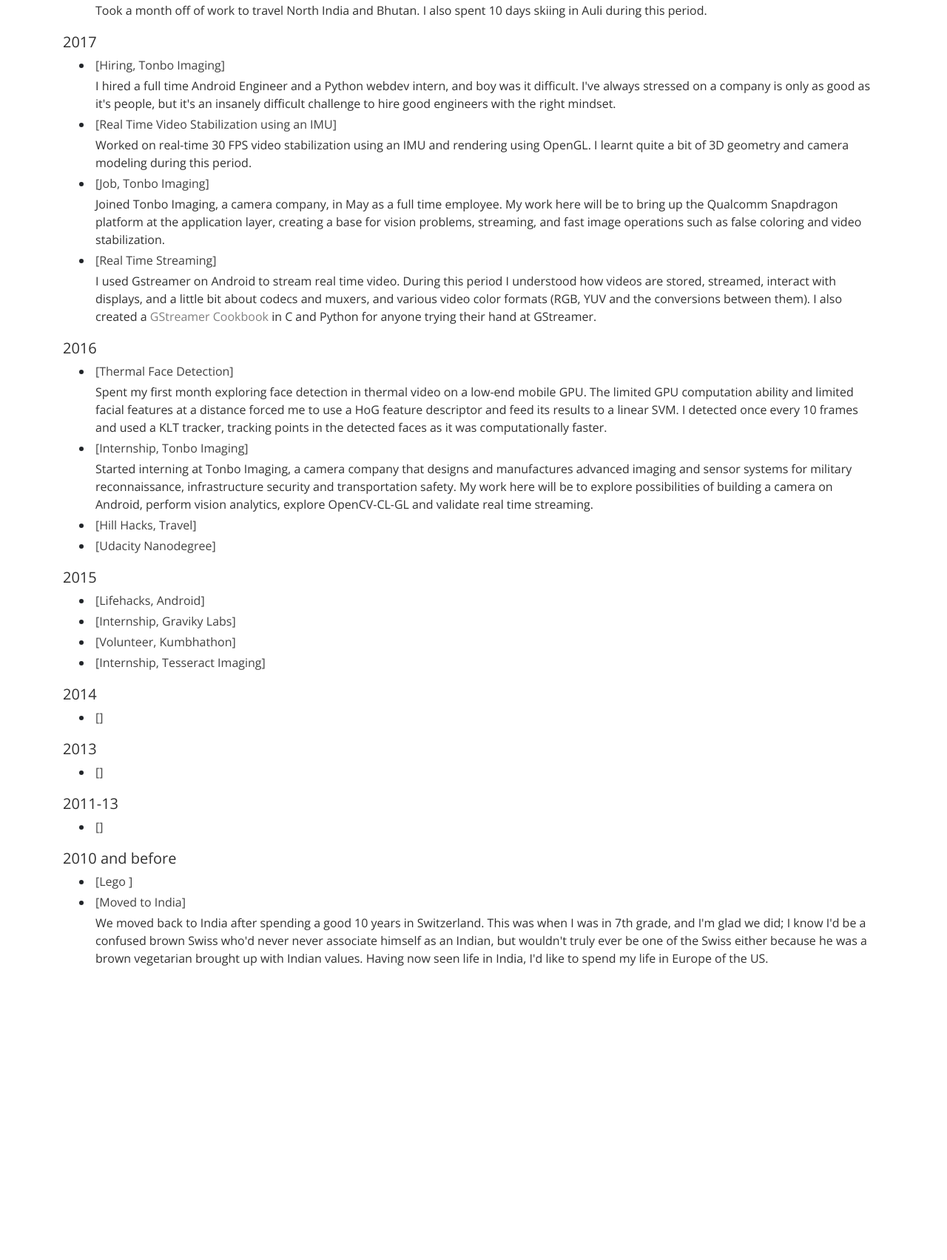
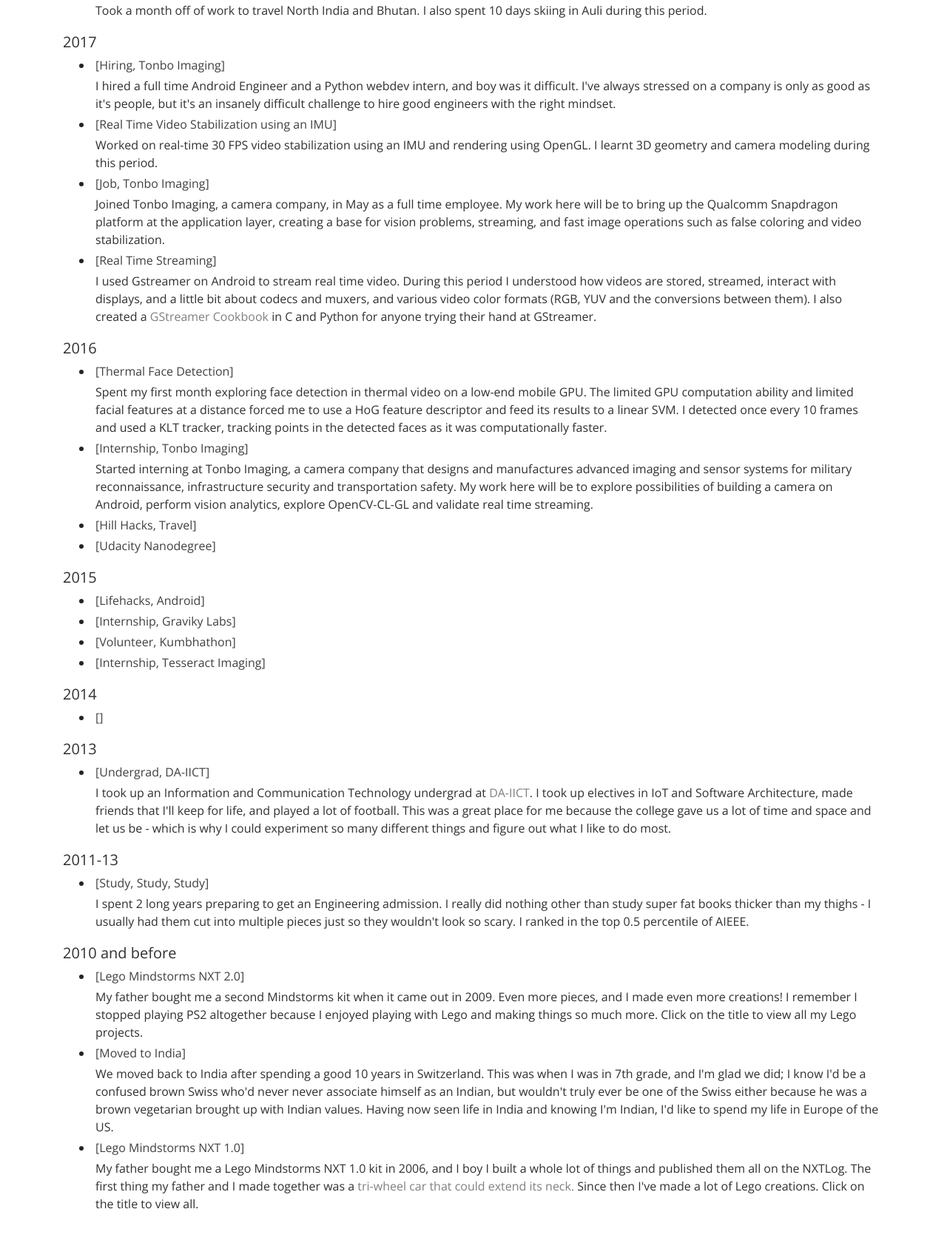
Before and after one commit to crearo/portfolio, a Flask app: page /timeline in a window 1280 px wide. Shown: the part 308-2012 px from the top of the page at 74% size. Before the commit the page ends 1614 px from the top, so only its background shows below. Run offline with Flask 2, Linux system fonts and the light colour scheme; some libraries are stand-ins or nearby versions.

Commit message:
Add more things to timeline. Aaaah. I've done quite a bit

```diff
--- a/templates/timeline.html
+++ b/templates/timeline.html
@@ -26,7 +26,7 @@
                     <span class="content">I hired a full time Android Engineer and a Python webdev intern, and boy was it difficult. I've always stressed on a company is only as good as it's people, but it's an insanely difficult challenge to hire good engineers with the right mindset.</span>
                 </li>
                 <li><a href="/projects/" class="title">[Real Time Video Stabilization using an IMU]</a>
-                    <span class="content">Worked on real-time 30 FPS video stabilization using an IMU and rendering using OpenGL. I learnt quite a bit of 3D geometry and camera modeling during this period.</span>
+                    <span class="content">Worked on real-time 30 FPS video stabilization using an IMU and rendering using OpenGL. I learnt 3D geometry and camera modeling during this period.</span>
                 </li>
                 <li><a href="/projects/" class="title">[Job, Tonbo Imaging]</a>
                     <span class="content">Joined Tonbo Imaging, a camera company, in May as a full time employee. My work here will be to bring up the Qualcomm Snapdragon platform at the application layer, creating a base for vision problems, streaming, and fast image operations such as false coloring and video stabilization.</span>
@@ -74,27 +74,35 @@
             </ul>
             <span class="date">2013</span>
             <ul>
-                <li><a href="/projects/" class="title">[]</a>
-                    <span class="content"></span>
+                <li><a href="http://bhardwajrish.blogspot.com/2017/03/da-in-100-words.html" class="title">[Undergrad,
+                    DA-IICT]</a>
+                    <span class="content">I took up an Information and Communication Technology undergrad at <a
+                            href="http://www.daiict.ac.in/daiict/index.html">DA-IICT</a>. I took up electives in IoT and Software Architecture, made friends that I'll keep for life, and played a lot of football. This was a great place for me because the college gave us a lot of time and space and let us be - which is why I could experiment so many different things and figure out what I like to do most.</span>
                 </li>
             </ul>
             <span class="date">2011-13</span>
             <ul>
-                <li><a href="/projects/" class="title">[]</a>
-                    <span class="content"></span>
+                <li><span class="title">[Study, Study, Study]</span>
+                    <span class="content">I spent 2 long years preparing to get an Engineering admission. I really did nothing other than study super fat books thicker than my thighs - I usually had them cut into multiple pieces just so they wouldn't look so scary. I ranked in the top 0.5 percentile of AIEEE.</span>
                 </li>
             </ul>
             <span class="date">2010 and before</span>
             <ul>
-                <li><a href="/projects/" class="title">[Lego ]</a>
-                    <span class="content"></span>
+                <li><a href="/projects?tags=lego" class="title">[Lego Mindstorms NXT 2.0]</a>
+                    <span class="content">My father bought me a second Mindstorms kit when it came out in 2009. Even more pieces, and I made even more creations! I remember I stopped playing PS2 altogether because I enjoyed playing with Lego and making things so much more. Click on the title to view all my Lego projects.</span>
                 </li>
-                <li><a href="/projects/" class="title">[Moved to India]</a>
-                    <span class="content">We moved back to India after spending a good 10 years in Switzerland. This was when I was in 7th grade, and I'm glad we did; I know I'd be a confused brown Swiss who'd never never associate himself as an Indian, but wouldn't truly ever be one of the Swiss either because he was a brown vegetarian brought up with Indian values. Having now seen life in India, I'd like to spend my life in Europe of the US.</span>
+                <li><span class="title">[Moved to India]</span>
+                    <span class="content">We moved back to India after spending a good 10 years in Switzerland. This was when I was in 7th grade, and I'm glad we did; I know I'd be a confused brown Swiss who'd never never associate himself as an Indian, but wouldn't truly ever be one of the Swiss either because he was a brown vegetarian brought up with Indian values. Having now seen life in India and knowing I'm Indian, I'd like to spend my life in Europe of the US.</span>
+                </li>
+                <li><a href="/projects?tags=lego" class="title">[Lego Mindstorms NXT 1.0]</a>
+                    <span class="content">My father bought me a Lego Mindstorms NXT 1.0 kit in 2006, and I boy I built a whole lot of things and published them all on the NXTLog. The first thing my father and I made together was a <a
+                            href="/projects/lego-neck">tri-wheel car that could extend its neck.</a> Since then I've made a lot of Lego creations. Click on the title to view all.</span>
                 </li>
             </ul>
         </div>
     </div>
+    <br>
+    <br>
 </div>
 
 <!--<li><a href="/projects/" class="title">[]</a>
```
